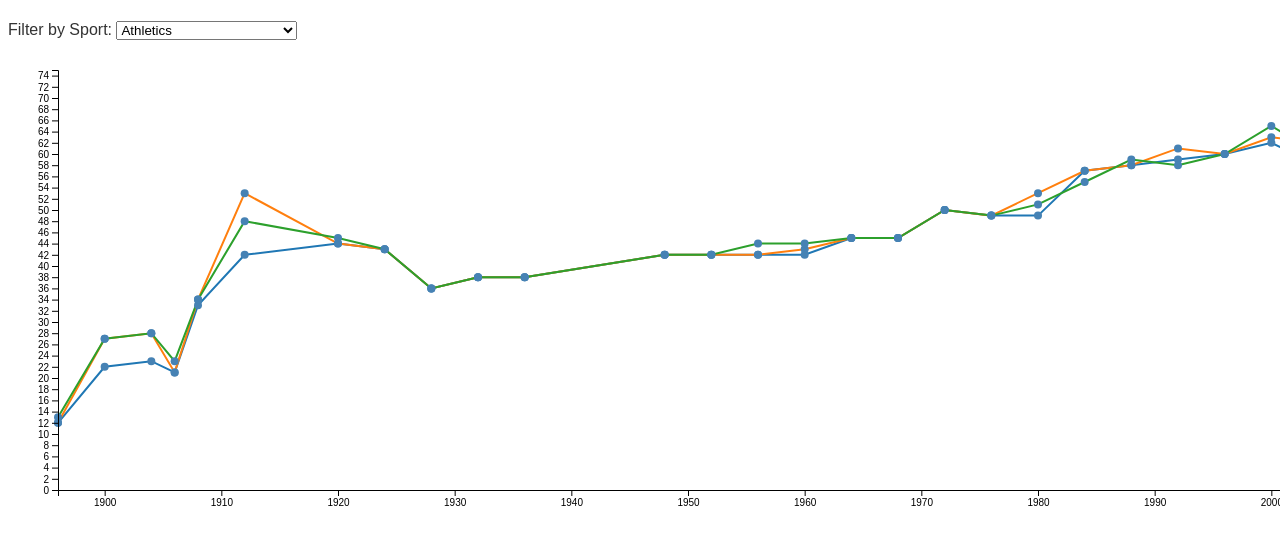
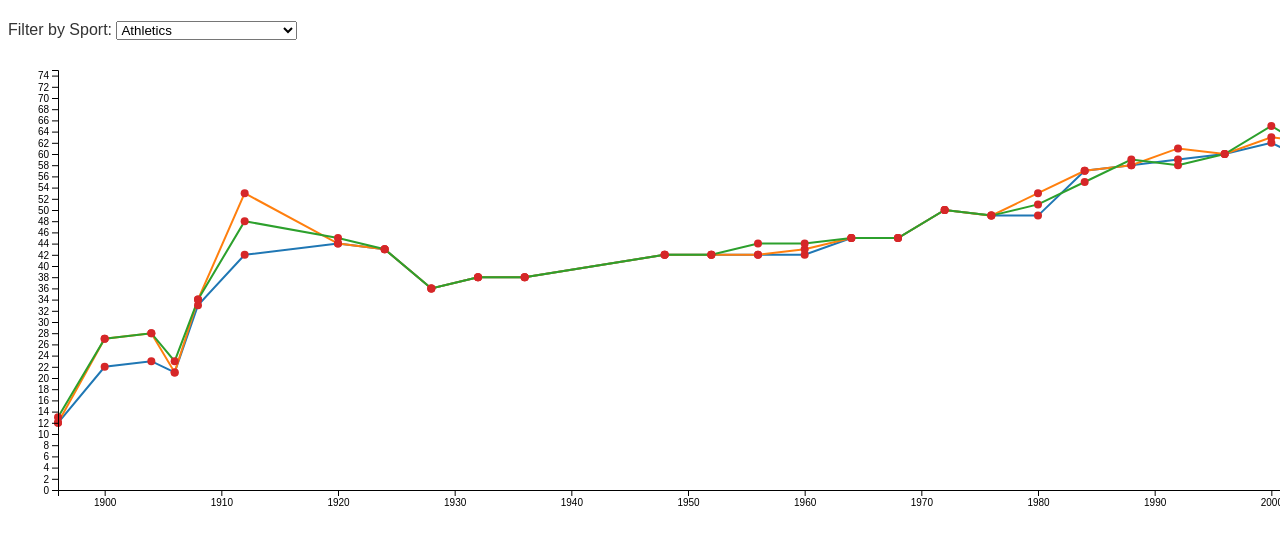
Before and after one commit to annamw2/annamw2.github.io, a plain HTML site: page index3.html in a window 1280 px wide. Shown: the part 214-758 px from the top of the page. Drawn offline with nearby package versions, Linux system fonts and the light colour scheme.

Commit message:
Update index3.html

```diff
--- a/index3.html
+++ b/index3.html
@@ -2842,7 +2842,7 @@ function updateGraph(selectedName) {
     .attr("cx", d => xScale(d.year))
     .attr("cy", d => yScale(d.n))
     .attr("r", 4)
-    .attr("fill", "steelblue");
+    .attr("fill", medal => colorScale(medal));
 
   // Create x-axis
  // svg.append("g")
```
